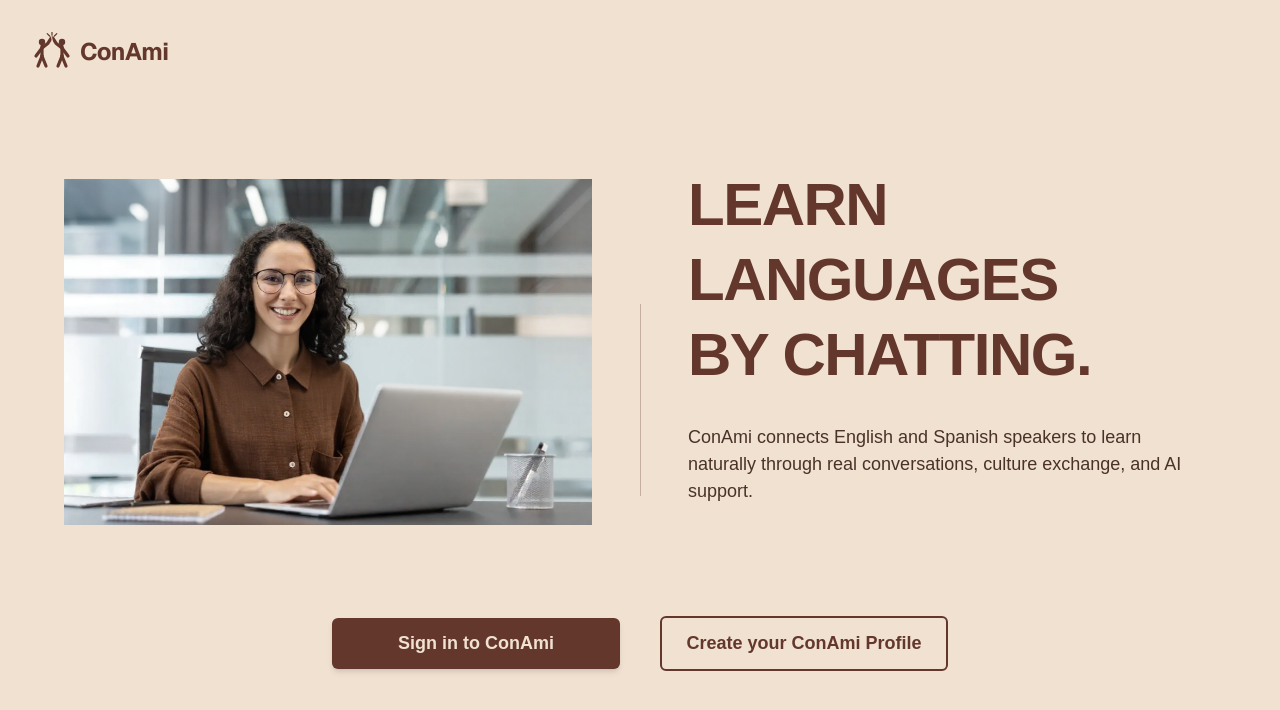
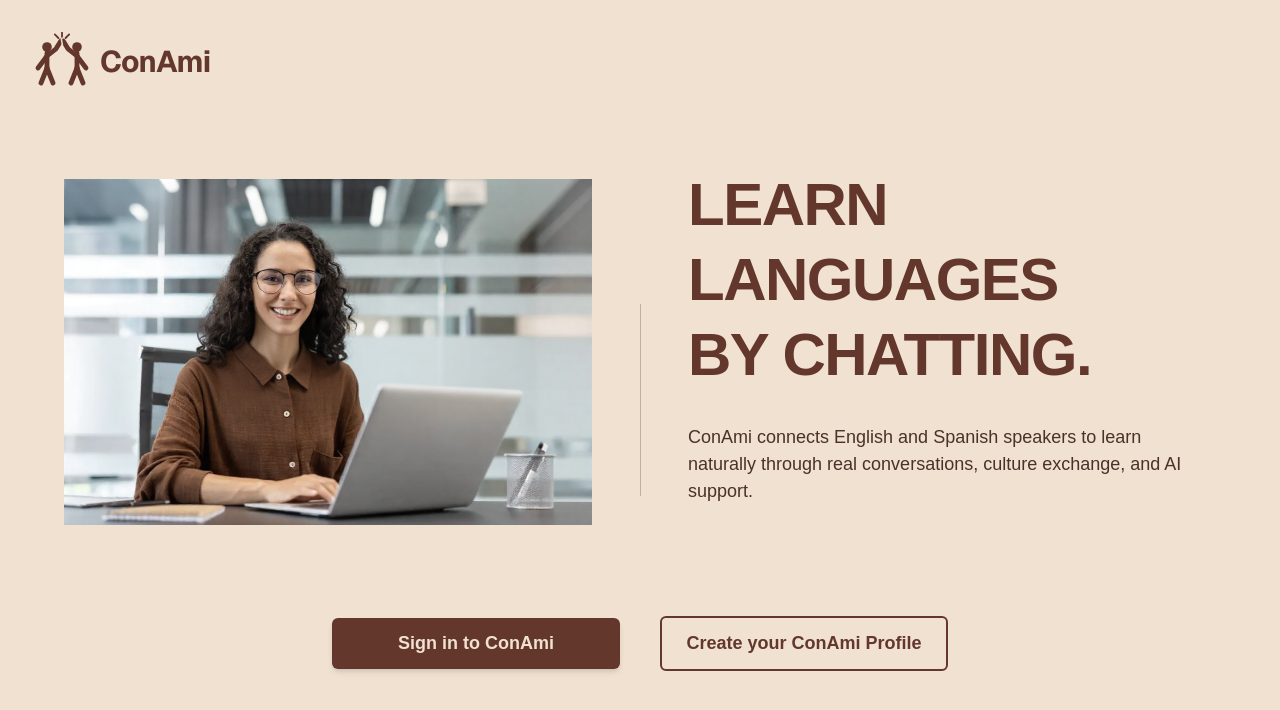
Before and after one commit to Fabiang120/ConAmi, a Next.js app in the folder conami/: page / in a window 1280 px wide. Shown: the top 710 px of the page. Built offline with nearby package versions, Linux system fonts and the light colour scheme.

Commit message:
Fixed broken landpage logo

```diff
--- a/conami/src/app/Components/Logo.js
+++ b/conami/src/app/Components/Logo.js
@@ -1,11 +1,11 @@
-export default function Logo() {
+export default function Logo({ className = "" }) {
     return (
-        <div className="flex items-center gap-2 mb-6 w-full overflow-hidden">
+        <div className={`flex items-center gap-2 ${className}`}>
             <svg
                 viewBox="0 0 100 100"
                 fill="none"
                 xmlns="http://www.w3.org/2000/svg"
-                className="w-10 h-auto text-[#63372c] flex-shrink-0"
+                className="h-[2em] w-auto text-[#63372c] flex-shrink-0"
             >
                 {/* Person 1 (Left) */}
                 <circle cx="25" cy="25" r="8" fill="currentColor" />
@@ -109,7 +109,7 @@ export default function Logo() {
                 />
 
             </svg>
-            <span className="text-2xl font-bold font-sans tracking-tight text-[#63372c] whitespace-nowrap">
+            <span className="font-bold font-sans tracking-tight text-[#63372c] whitespace-nowrap">
                 ConAmi
             </span>
         </div>
--- a/conami/src/app/FrontPage.js
+++ b/conami/src/app/FrontPage.js
@@ -6,7 +6,7 @@ export default function FrontPage() {
     return (
         <div className="relative grid min-h-screen lg:grid-cols-2 bg-[#f0e1d1]">
             <div className="absolute top-8 left-1/2 -translate-x-1/2 lg:left-8 lg:translate-x-0">
-                <Logo width={60} height={60} />
+                <Logo className="text-3xl" />
             </div>
 
             <div className="order-2 lg:order-1 col-span-1 flex items-center justify-center p-2 pb-8 lg:pl-16 lg:pr-12 lg:pt-30">
```
